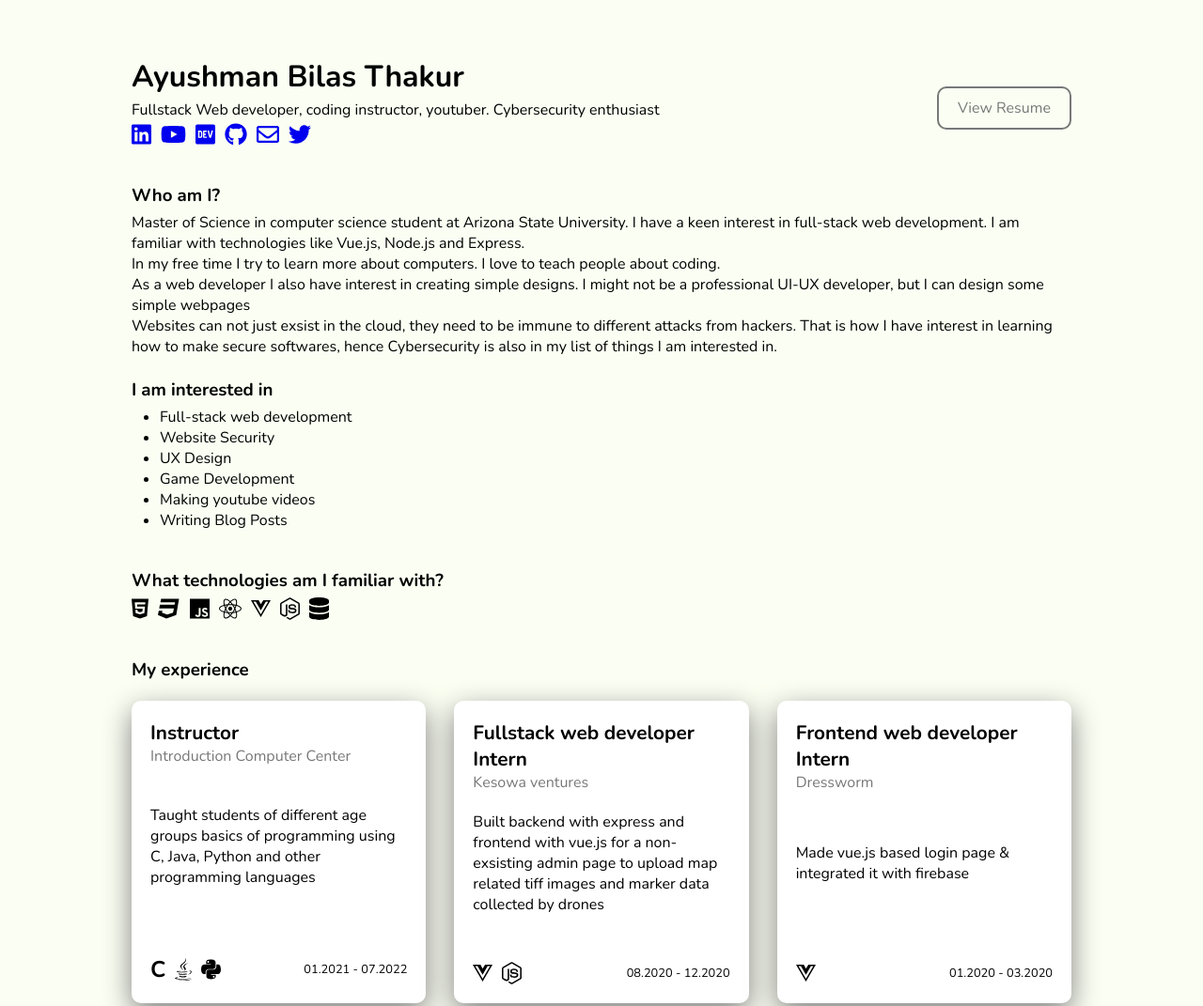
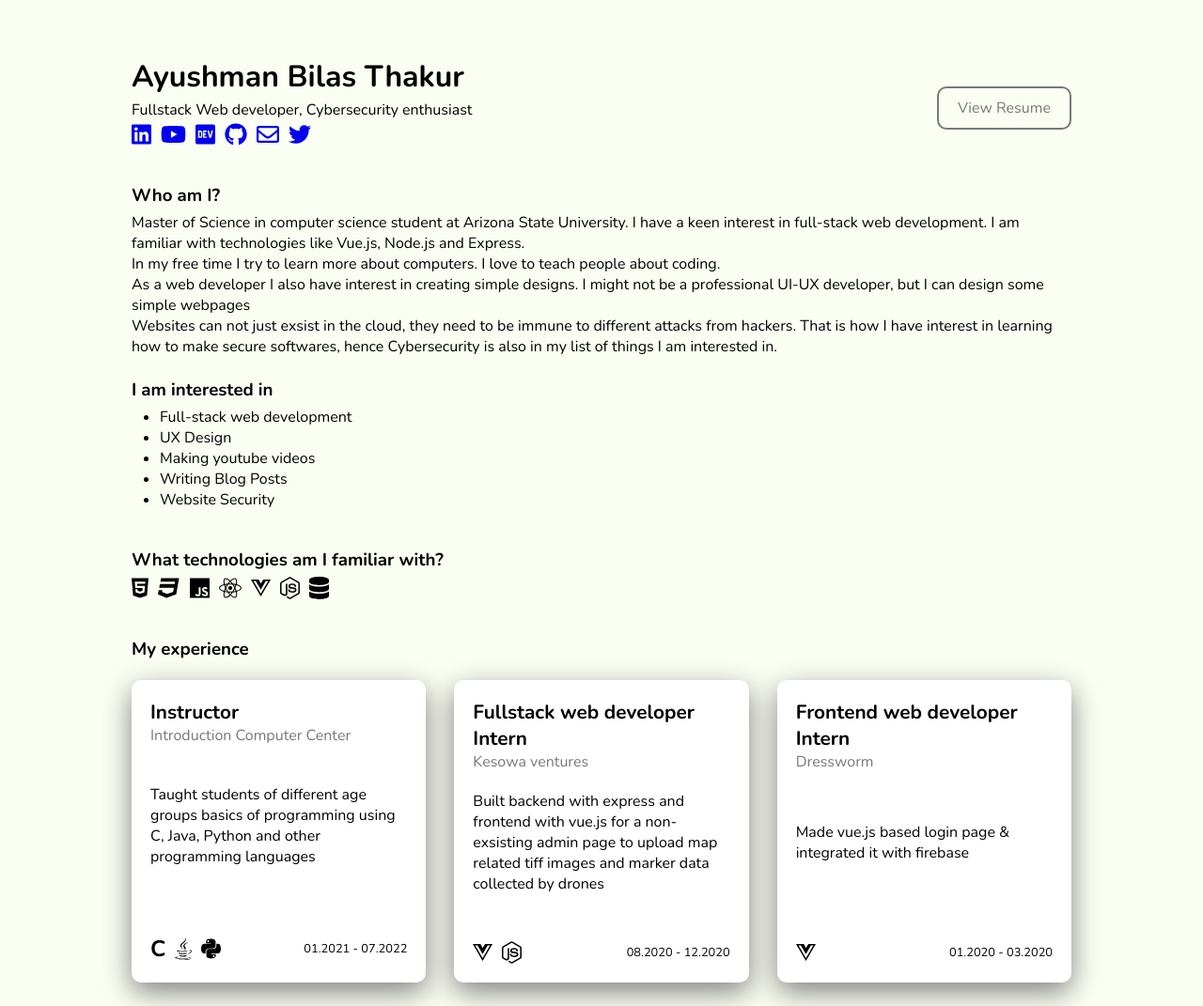
Before and after one commit to ayushmanbt/minimal-portfolio, a plain HTML site: page index.html in a window 1280 px wide. Shown: the top 1071 px of the page at 94% size. Drawn offline with nearby package versions, Linux system fonts and the light colour scheme.

Commit message:
small changes in my website

```diff
--- a/index.html
+++ b/index.html
@@ -16,7 +16,7 @@
             </div> -->
             <div class="right">
                 <h1>Ayushman Bilas Thakur</h1>
-                <p>Fullstack Web developer, coding instructor, youtuber. Cybersecurity enthusiast</p>
+                <p>Fullstack Web developer, Cybersecurity enthusiast</p>
 
                 <div class="useful_links">
                     <a href="https://www.linkedin.com/in/ayushmanbt" class="technology company" target="_blank">
@@ -72,11 +72,10 @@
 
                 <ul style="margin-left: 30px;">
                     <li>Full-stack web development</li>
-                    <li>Website Security</li>
                     <li>UX Design</li>
-                    <li>Game Development</li>
                     <li>Making youtube videos</li>
                     <li>Writing Blog Posts</li>
+                    <li>Website Security</li>
                 </ul>
             </p>
 
```
Also changed, not shown: ayushman.jpeg (deleted), 1 other file.
